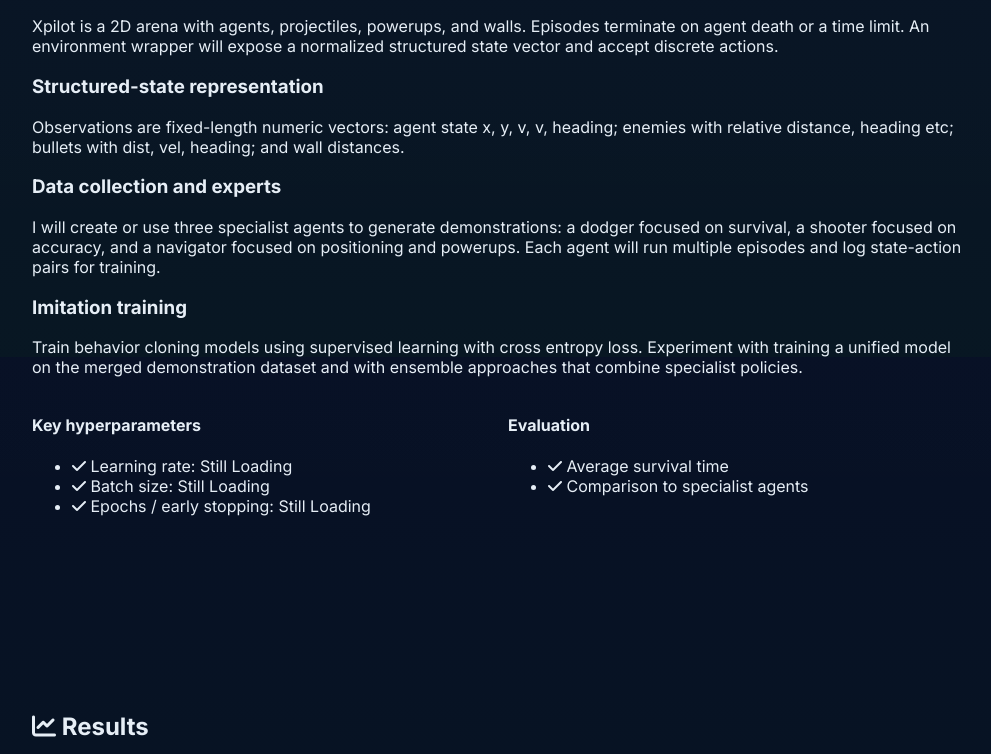
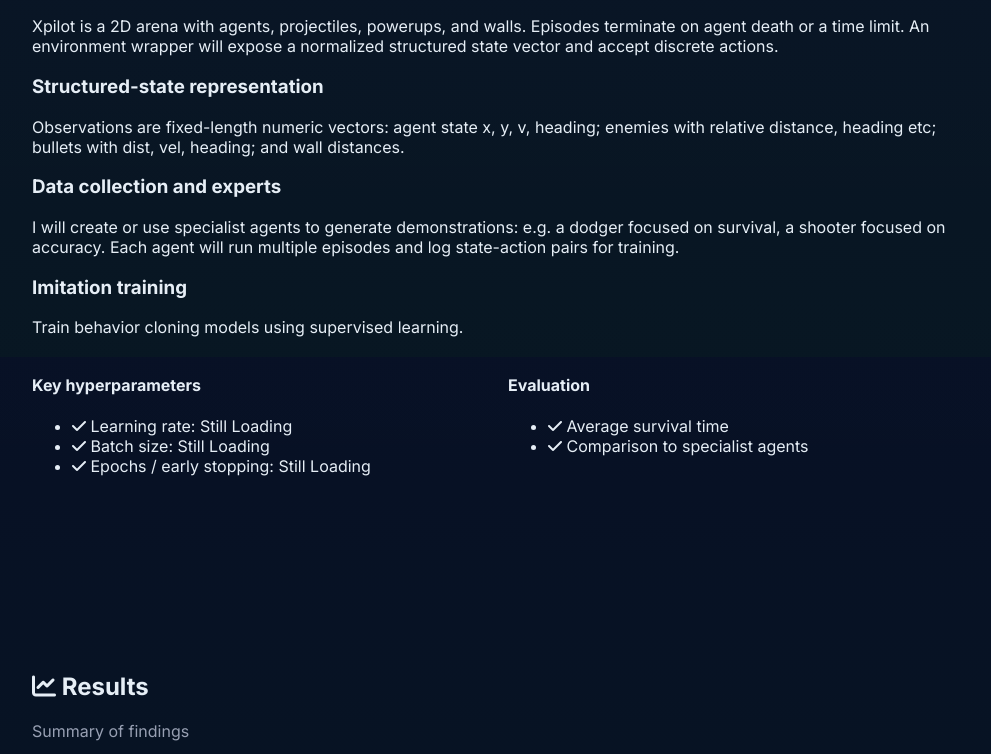
Before and after one commit to mabdullah1010/COM-407-site, a plain HTML site: page index.html in a window 1280 px wide. Shown: the part 1243-1997 px from the top of the page, without its empty margins (140-1131 px from the left). Drawn offline with Linux system fonts and the light colour scheme; a small style sheet from the web is missing.

Commit message:
minor changes

```diff
--- a/index.html
+++ b/index.html
@@ -62,7 +62,7 @@
       <div class="container">
         <h2><i class="fa fa-book-open"></i> Overview</h2>
         <p class="lead">
-          <strong>Motivation:</strong> Reinforcement learning in Xpilot is valuable but data intensive. My professor recommended focusing on imitation learning because a good imitation system for Xpilot is not yet established. The project studies whether combining demonstrations from agents with different specialties yields a better overall agent.
+          <strong>Motivation:</strong> Reinforcement learning in Xpilot is valuable but data intensive. A good imitation system for Xpilot is not yet established. The project studies whether combining demonstrations from agents with different specialties yields a better overall agent.
         </p>
 
         <h3>Objectives</h3>
@@ -90,17 +90,17 @@
 
         <h3>Structured-state representation</h3>
         <p>
-          Observations are fixed-length numeric vectors: agent state x, y, v, v, heading; enemies with relative distance, heading etc; bullets with dist, vel, heading; and wall distances.
+          Observations are fixed-length numeric vectors: agent state x, y, v, heading; enemies with relative distance, heading etc; bullets with dist, vel, heading; and wall distances.
         </p>
 
         <h3>Data collection and experts</h3>
         <p>
-          I will create or use three specialist agents to generate demonstrations: a dodger focused on survival, a shooter focused on accuracy, and a navigator focused on positioning and powerups. Each agent will run multiple episodes and log state-action pairs for training.
+          I will create or use specialist agents to generate demonstrations: e.g. a dodger focused on survival, a shooter focused on accuracy. Each agent will run multiple episodes and log state-action pairs for training.
         </p>
 
         <h3>Imitation training</h3>
         <p>
-          Train behavior cloning models using supervised learning with cross entropy loss. Experiment with training a unified model on the merged demonstration dataset and with ensemble approaches that combine specialist policies.
+          Train behavior cloning models using supervised learning.
         </p>
 
         <div class="two-col">
@@ -158,10 +158,8 @@
       <div class="container">
         <h2><i class="fa fa-check"></i> Expected Outcomes</h2>
         <ol>
-          <li>Fine-tune the combined model with reinforcement learning if time permits.</li>
           <li>A trained imitation learning model capable of playing XPilot competently using data from multiple experts.</li>
           <li>Insight into whether diverse training sources improve generalization and performance compared to single-expert imitation.</li>
-          <li>A framework that could later be extended to combine imitation and reinforcement learning, forming a foundation for more advanced hybrid models.</li>
         </ol>
       </div>
     </section>
```
